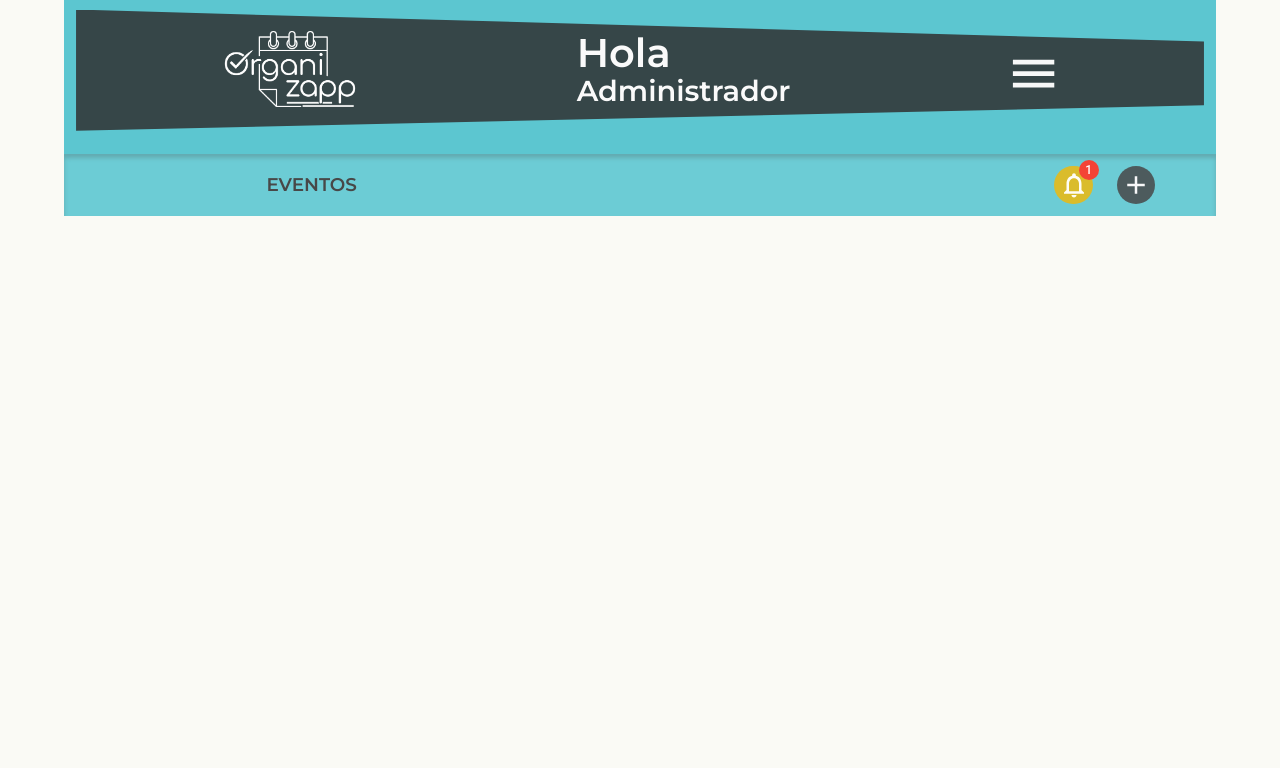
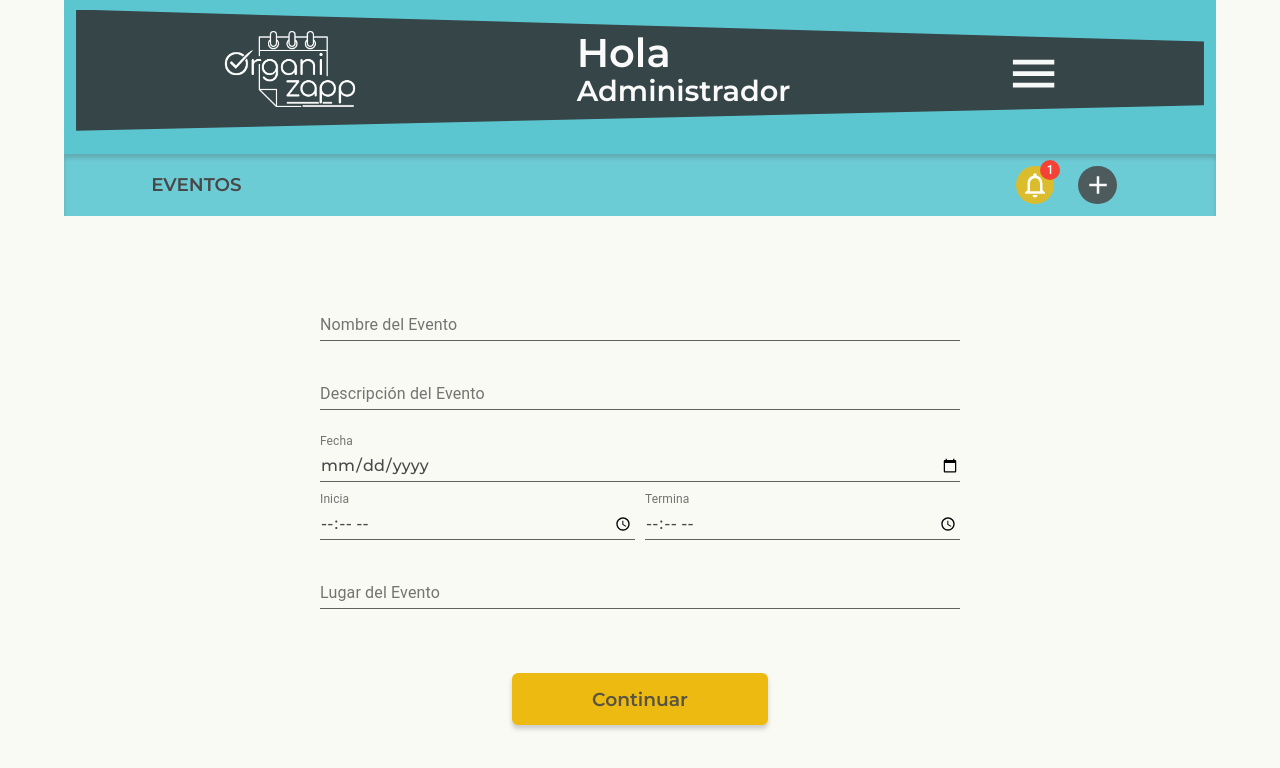
Before and after one commit to grupoZap-V2-3/frontOrganiZapp, a React (Create React App) app: page /admin in a window 1280 px wide. Shown: the top 768 px of the page. Built offline with nearby package versions, Linux system fonts and the light colour scheme.

Commit message:
Adding EventInfoForm and EventDatePickers components. Also including propper adjustments to nav back button display in NavbarAdmin component

```diff
--- a/src/AppRouter/index.js
+++ b/src/AppRouter/index.js
@@ -9,7 +9,7 @@ import ChangePasswordPage from '../pages/ChangePasswordPage';
 
 const AppRouter = () => (
     <Router>
-      <main>
+      <>
         <Switch>
           <Route path="/" exact component={HomePage} />
           <Route path="/login" component={LoginPage} />
@@ -18,7 +18,7 @@ const AppRouter = () => (
           <Route path="/change-pass" component={ChangePasswordPage} />
           <Route path="*/" component={NotFoundPage} />
         </Switch>
-      </main>
+      </>
     </Router>
 );
 
--- /dev/null
+++ b/src/components/EventDatepickers/EventDatepickers.scss
@@ -0,0 +1,24 @@
+@import './../../theme/colors.scss';
+@import './../../theme/variables.scss';
+@import './../../theme/globals.scss';
+
+.DateWrapper{
+  width: auto;
+  display: grid;
+  grid-template-columns: 1fr 1fr;
+  grid-auto-flow: column;
+  grid-template-rows: auto;
+  grid-gap: 10px;
+}
+.DatePicker{
+  grid-column: 1/3;
+}
+.startTime{
+  grid-column: 1/2;
+}
+.endTime{
+  grid-column: 2/3;
+}
+.MuiTextField-root.timePicker{
+  grid-gap: 2em;
+}
--- /dev/null
+++ b/src/components/EventDatepickers/index.js
@@ -0,0 +1,60 @@
+import React, { useState } from 'react';
+import { makeStyles } from '@material-ui/core/styles';
+import TextField from '@material-ui/core/TextField';
+import './EventDatepickers.scss';
+
+
+const DatePickers= ()=> {
+ //Setters
+  const [eventStartTime, setEventStartTime] = useState('');
+  const [eventEndTime, setEventEndTime] = useState('');
+  const [eventDay, setEventDay] = useState('');
+
+  return (
+    <div className="DateWrapper">
+      <TextField
+        id="date"
+        label="Fecha"
+        type="date"
+        className="DatePicker"
+        defaultValue={eventDay}
+        InputLabelProps={{
+          shrink: true,
+        }}
+        onChange={(e) => setEventDay(e.target.value)}
+      />
+      <TextField
+            id="startTime"
+            label="Inicia"
+            type="time"
+            defaultValue={eventStartTime}
+            className="timePicker startTime"
+            InputLabelProps={{
+              shrink: true,
+            }}
+            inputProps={{
+              step: 300, // 5 min
+            }}
+            onChange={(e) => setEventStartTime(e.target.value)}
+          />
+          <TextField
+            id="startTime"
+            label="Termina"
+            type="time"
+            defaultValue={eventEndTime}
+            className="timePicker endTime"
+            InputLabelProps={{
+              shrink: true,
+            }}
+            inputProps={{
+              step: 300, // 5 min
+            }}
+            onChange={(e) => {setEventEndTime(e.target.value)
+              console.log({eventEndTime})}
+            }
+          />
+    </div>
+  );
+}
+
+export default DatePickers
--- /dev/null
+++ b/src/components/EventInfoForm/EventInfoForm.scss
@@ -0,0 +1,64 @@
+@import './../../theme/colors.scss';
+@import './../../theme/variables.scss';
+@import './../../theme/globals.scss';
+
+.EventFormWrapper {
+  display: grid;
+  grid-template-columns: 1fr;
+  grid-template-rows: auto;
+  grid-gap: 1em;
+  grid-row-gap: 1.5em;
+  padding: 3vh 20vw;
+}
+.ContinueBtn{
+  display: flex;
+  flex-direction: row;
+  justify-content: center;
+  align-items: center;
+  margin: auto;
+  margin-top: 1em;
+  width: 50vw;
+  height: 52px;
+  outline: none;
+  cursor: pointer;
+  background: $color-large-button-primary;
+  box-shadow: 0px 4px 4px $color-element-shadow;
+  border-radius: 6px;
+  &:hover, :active{
+    transform: scale(0.95);
+  }
+  &-text{
+    font-family: "Montserrat";
+    font-style: normal;
+    font-weight: 600;
+    font-size: 1.4em;
+    line-height: .5em;
+    color: $color-text-enabled-button;
+    text-transform: capitalize;
+  }
+}
+label.MuiFormLabel-root.Mui-focused{
+  color: $color-text-secondary;
+}
+//Media queries
+//Tablet
+@media only screen
+and (min-width : $tablet-min){
+  .EventFormWrapper {
+    padding: 10vh 28vw;
+  }
+  .ContinueBtn{
+    width: 25vw;
+    margin-top: 3em;
+  }
+}
+//Desktop
+@media only screen
+and (min-width : $desktop-min){
+  .EventFormWrapper {
+    padding: 10vh 20vw;
+  }
+  .ContinueBtn{
+    width: 20vw;
+  }
+}
--- /dev/null
+++ b/src/components/EventInfoForm/index.js
@@ -0,0 +1,60 @@
+import React, { useState } from 'react';
+import TextField from '@material-ui/core/TextField';
+import EventDatepickers from "./../EventDatepickers";
+import './EventInfoForm.scss';
+
+
+const EventInfoForm = ({ btnText }) => {
+//Inputs setters
+  const [eventName,setEventName] = useState('');
+  const [eventDescription, setEventDescription] = useState('');
+  const [eventLocation, setEventLocation] = useState('');
+
+//Handlers
+  const handleSubmit = (e, eventName, eventDescription) => {
+    e.preventDefault();
+    console.log("eventName: " + eventName)
+    console.log("eventDescription: " + eventDescription)
+    //dateFieldValidation();
+    //textFieldValidation();
+    //locationFieldValidation();
+  }
+
+  return (
+    <form
+      className="EventFormWrapper"
+      onSubmit={handleSubmit}
+      noValidate autoComplete="off"
+    >
+      <TextField
+        id="EventName"
+        label="Nombre del Evento"
+        value={eventName}
+        onChange={(e) => setEventName(e.target.value)}
+        size="small"
+      />
+      <TextField
+        id="EventDescription"
+        label="Descripción del Evento"
+        value={eventDescription}
+        onChange={(e) => setEventDescription(e.target.value)}
+        size="small"
+      />
+      <div>
+        <EventDatepickers />
+      </div>
+      <TextField
+        id="EventLocation"
+        label="Lugar del Evento"
+        value={eventLocation}
+        onChange={(e) => setEventLocation(e.target.value)}
+        size="small"
+      />
+      <button className="ContinueBtn" type="submit">
+        <span className="ContinueBtn-text">{btnText}</span>
+      </button>
+    </form>
+  )
+}
+
+export default EventInfoForm;
--- a/src/components/NavbarAdmin/NavbarAdmin.scss
+++ b/src/components/NavbarAdmin/NavbarAdmin.scss
@@ -18,9 +18,6 @@
   &-btnWrapper{
     height: 3.5em;
     width: 3.5em;
-    &__navBack{
-      display: none;
-    }
   }
   &-title{
     width: 8em;
--- a/src/components/NavbarAdmin/index.js
+++ b/src/components/NavbarAdmin/index.js
@@ -8,16 +8,22 @@ import Badge from '@material-ui/core/Badge';
 import IconButton from '@material-ui/core/IconButton';
 import './NavbarAdmin.scss';
 
-const NavbarAdmin = () => {
+const noBackRoutes = [
+  '/admin'
+];
+
+const NavbarAdmin = ({ location }) => {
+  const { pathname } = location;
+  const displayBackButtton = !noBackRoutes.includes(pathname);
   return (
     <nav className="AdminNav">
-      <div className="AdminNav-btnWrapper">
+      {displayBackButtton && <div className="AdminNav-btnWrapper">
         <Link className="AdminNav-btnWrapper__navBack">
           <IconButton>
               <NavigateBeforeOutlinedIcon className="backIcon"/>
           </IconButton>
         </Link>
-      </div>
+      </div>}
       <p className="AdminNav-title">EVENTOS</p>
       <div className="AdminNav-rightBtnsWrapper">
         <div className="AdminNav-rightBtnsWrapper__container">
--- a/src/pages/AdminPage/index.js
+++ b/src/pages/AdminPage/index.js
@@ -1,14 +1,18 @@
 import React from 'react';
 import MainHeader from '../../components/MainHeader';
 import NavbarAdmin from '../../components/NavbarAdmin';
+import EventInfoForm from '../../components/EventInfoForm';
 
-const AdminPage = () => (
-  <header>
+const AdminPage = ({ location }) => (
+  <main>
     <MainHeader
-    userRole="Administrador"
+      userRole="Administrador"
     />
-    <NavbarAdmin/>
-  </header>
+    <NavbarAdmin location={location}/>
+    <EventInfoForm
+      btnText="Continuar"
+    />
+  </main>
 );
 
 export default AdminPage;
--- a/src/pages/HomePage/index.js
+++ b/src/pages/HomePage/index.js
@@ -1,7 +1,9 @@
 import React from 'react';
 
 const HomePage = () => (
-  <h1>HOME</h1>
+  <>
+    <h1>HOME</h1>
+  </>
 );
 
 export default HomePage;
```
